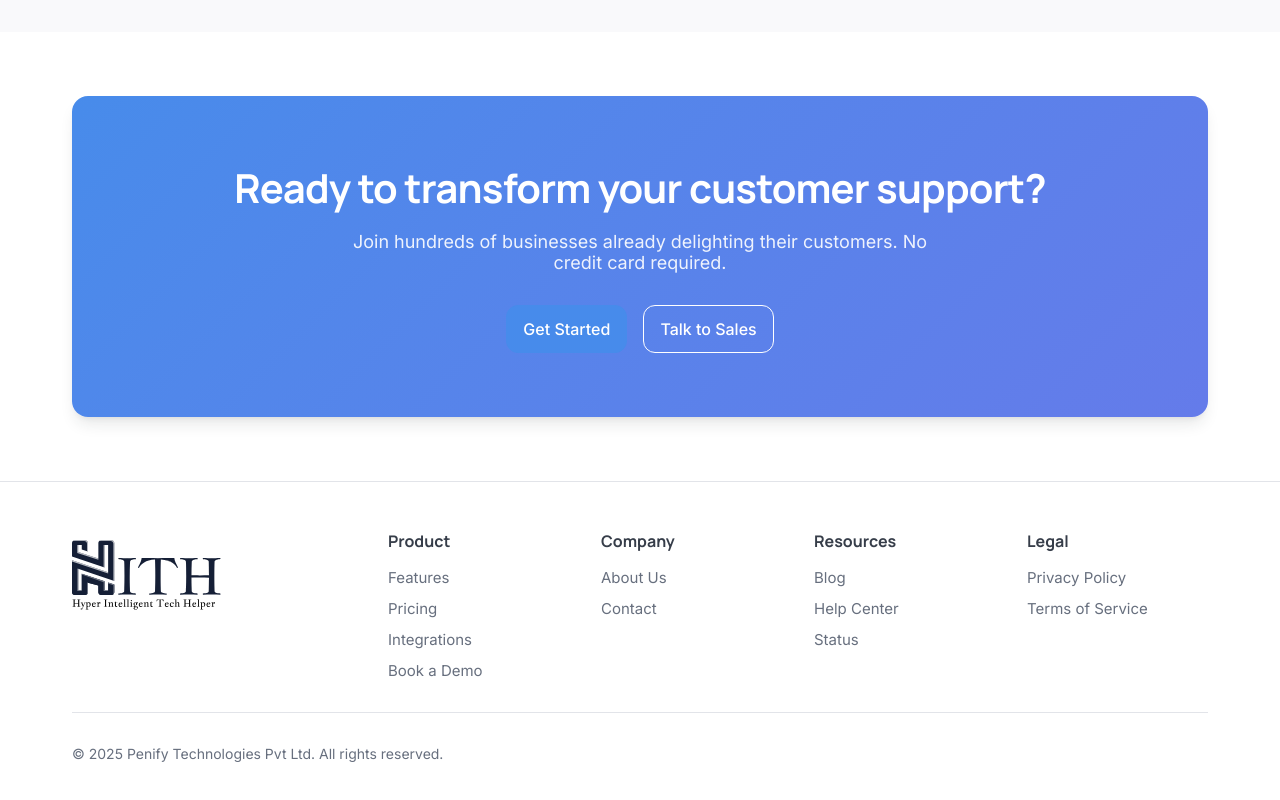
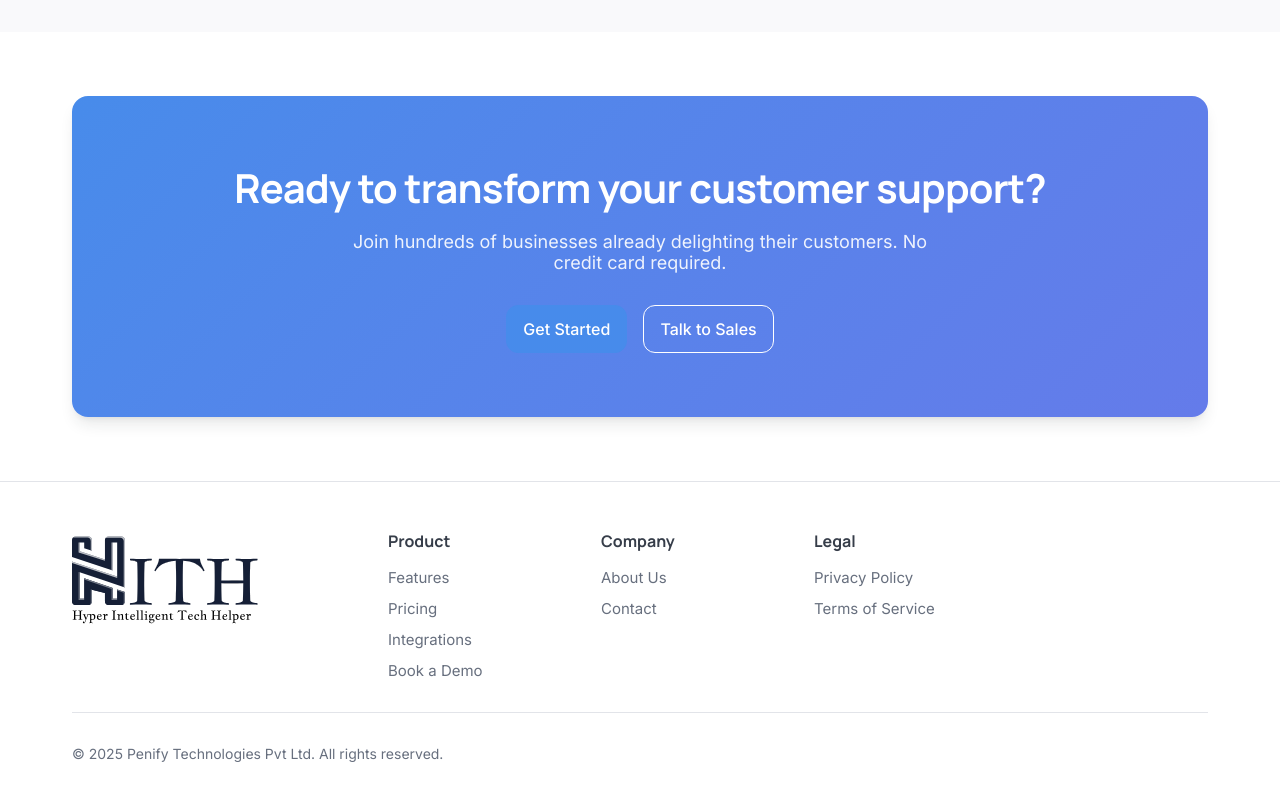
Before and after one commit to hith-chat/landing, a React (Vite) app: page / in a window 1280 px wide. Shown: the part 3477-4277 px from the top of the page. Built offline with nearby package versions, Linux system fonts and the light colour scheme.

Commit message:
feat: update logo dimensions in Footer and remove Resources section

```diff
--- a/components/Footer.tsx
+++ b/components/Footer.tsx
@@ -10,7 +10,7 @@ export const Footer = ({ className }: { className?: string }) => {
         <div className={styles.main}>
           <div className={styles.brand}>
             <Link to="/" className={styles.logo}>
-              <img src="/public/assets/hith-logo-expanded-filled-with-slogan.svg" alt="Heith logo" width={160} height={90} />
+              <img src="/public/assets/hith-logo-expanded-filled-with-slogan.svg" alt="Heith logo" width={200} height={100} />
             </Link>
           </div>
           <div className={styles.linksGrid}>
@@ -32,15 +32,7 @@ export const Footer = ({ className }: { className?: string }) => {
                 <li><Link to="/contact">Contact</Link></li>
               </ul>
             </div>
-            <div className={styles.linkColumn}>
-              <h4>Resources</h4>
-              <ul>
-                <li><Link to="/blog">Blog</Link></li>
-                <li><Link to="/help-center">Help Center</Link></li>
-                {/* <li><Link to="/api-docs">API Docs</Link></li> */}
-                <li><Link to="/status">Status</Link></li>
-              </ul>
-            </div>
+
             <div className={styles.linkColumn}>
               <h4>Legal</h4>
               <ul>
```
